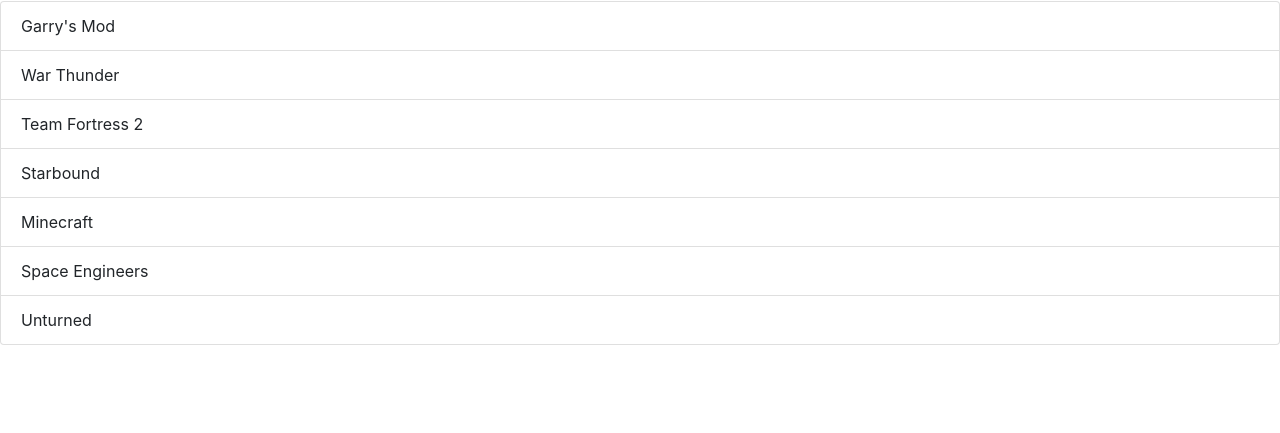
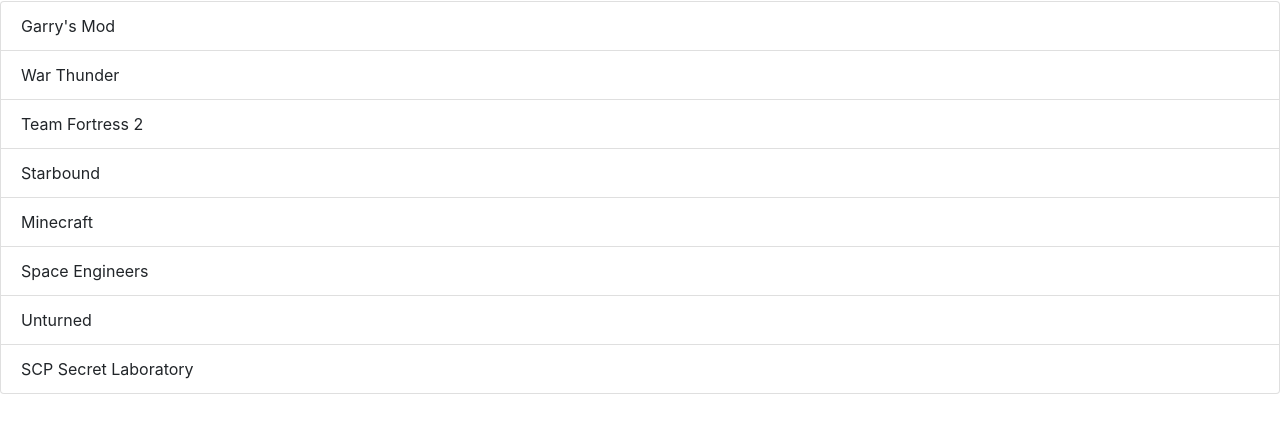
Before and after one commit to Ali-Qurbani/vebr-ali-qurbani-327417, a plain HTML site: page index.html in a window 1280 px wide. Shown: the part 55-488 px from the top of the page. Drawn offline with nearby package versions, Linux system fonts and the light colour scheme.

Commit message:
10de Commit

```diff
--- a/index.html
+++ b/index.html
@@ -20,6 +20,7 @@
         <li class="list-group-item">Minecraft</li>
         <li class="list-group-item">Space Engineers</li>
         <li class="list-group-item">Unturned</li>
+        <li class="list-group-item">SCP Secret Laboratory</li>
       </ul>
 
     <!-- Optional JavaScript -->
```
